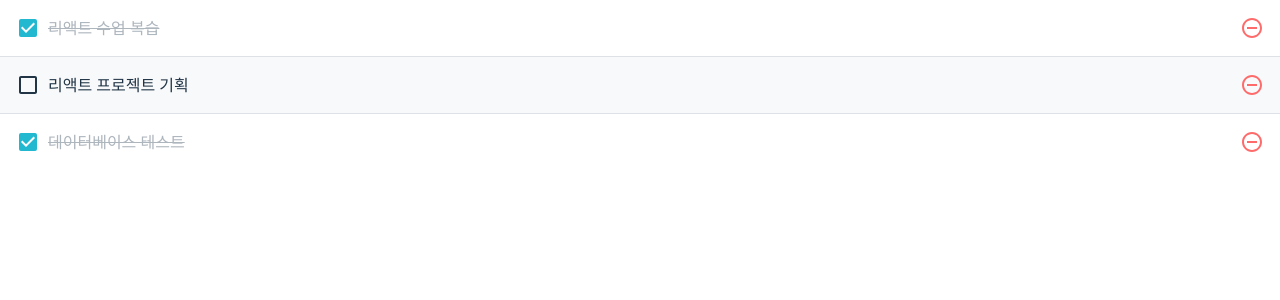
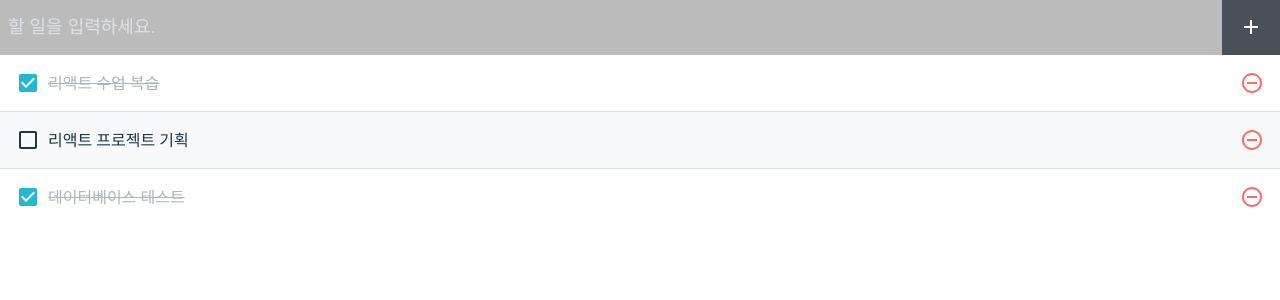
Before and after one commit to kimsohee-around/2506_React, a React (Vite) app in the folder lesson03/: page / in a window 1280 px wide. Shown: the top 300 px of the page. Built offline with nearby package versions, Linux system fonts and the light colour scheme.

Commit message:
day04 todos

```diff
--- a/lesson03/src/App.jsx
+++ b/lesson03/src/App.jsx
@@ -1,5 +1,6 @@
 import { useRef, useState } from 'react'
 import TodoList from './components/TodoList'
+import TodoInsert from './components/TodoInsert'
 
 export default function App() {
   // 할일 목록 배열
@@ -51,7 +52,7 @@ export default function App() {
 
   return (
     <div>
-
+      <TodoInsert onInsert={handleInsert} />
       <TodoList
         todos={todos}
         onRemove={handleRemove}
--- /dev/null
+++ b/lesson03/src/components/TodoInsert.jsx
@@ -0,0 +1,31 @@
+import { useState } from 'react'
+import '../assets/css/TodoInsert.scss'
+import { MdAdd } from 'react-icons/md'
+
+export default function TodoInsert({ onInsert }) {
+  const [value, setValue] = useState('')
+
+  // ✅이벤트 함수
+  const handleSubmit = (e) => {
+    e.preventDefault() // form 서버 제출 기본 동작을 못하게 막음.
+    // 입력값을 할일 목록(배열)에 추가시키는 함수 실행하기
+    // 새로운 할일 입력값 value는 상태변수
+    onInsert(value)
+    setValue('')
+  }
+
+  return (
+    <form className='TodoInsert' onSubmit={handleSubmit}>
+      <input
+        placeholder='할 일을 입력하세요.'
+        value={value}
+        onChange={(e) => setValue(e.target.value)}
+      />
+      {/* type="submit" 버튼 클릭은 onSubmit 이벤트 발생 => form 태그에서 함수 지정 */}
+      <button type='submit'>
+        <MdAdd />
+      </button>
+      {/* type="button" 이면 onClick 이벤트 발생 */}
+    </form>
+  )
+}
--- a/lesson03/src/main.jsx
+++ b/lesson03/src/main.jsx
@@ -2,8 +2,8 @@ import { StrictMode } from 'react'
 import { createRoot } from 'react-dom/client'
 import './index.css'
 import App from './App'
-// import App from "./App_V1.jsx";
-// import App from "./ArrayTest.jsx";
+// import App from "./App_V1";
+// import App from "./ArrayTest";
 
 createRoot(document.getElementById('root')).render(
   <StrictMode>
```
